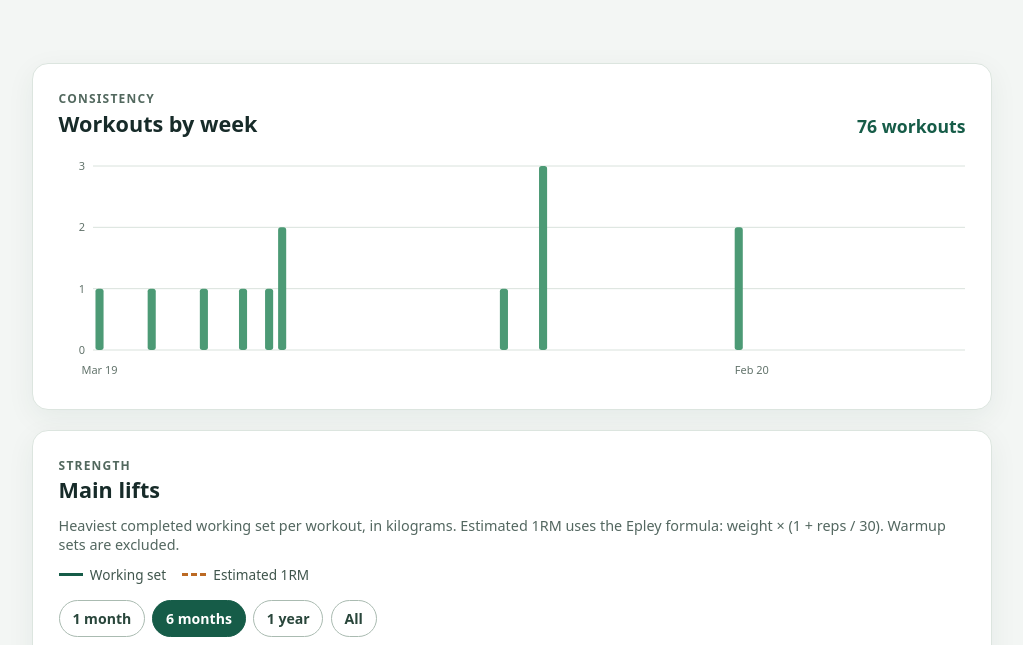
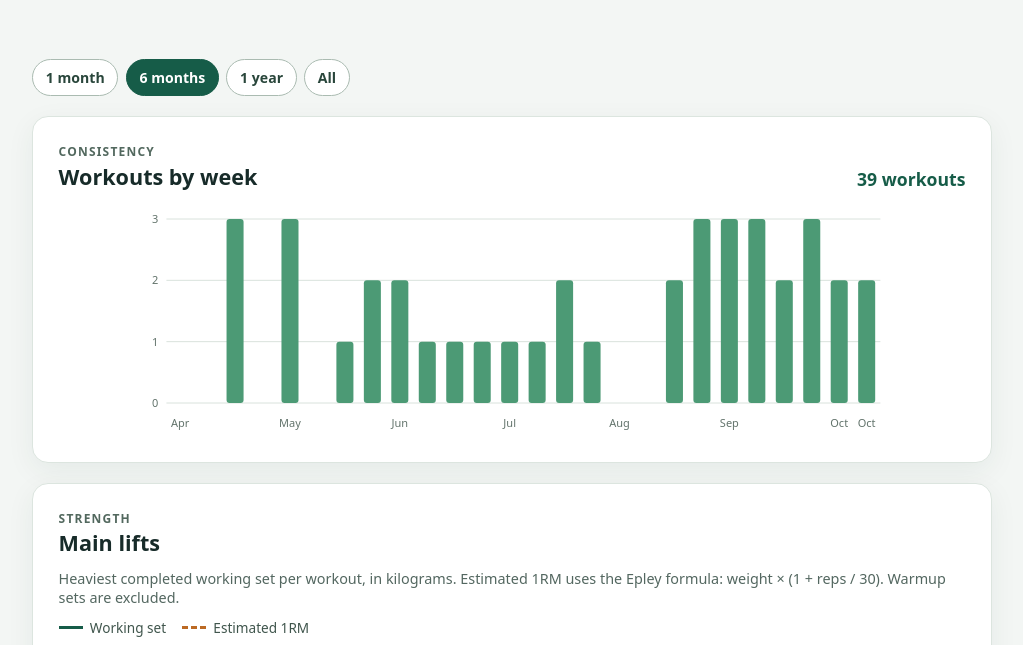
Before and after one commit to ThisFunctionalTom/liftosaur-to-garmin, a plain HTML site: page progress/site/index.html in a window 1280 px wide. Shown: the part 155-800 px from the top of the page, without its empty margins (128-1151 px from the left). Drawn offline with Linux system fonts and the light colour scheme.

Commit message:
Share chart range control across progress page

```diff
--- a/progress/site/app.js
+++ b/progress/site/app.js
@@ -1,5 +1,6 @@
 const status = document.querySelector('#status');
 const weeklyChart = document.querySelector('#weekly-chart');
+const weeklyEmpty = document.querySelector('#empty-weekly');
 const workoutTotal = document.querySelector('#workout-total');
 const updatedAt = document.querySelector('#updated-at');
 const ns = 'http://www.w3.org/2000/svg';
@@ -58,7 +59,14 @@ function formatKg(value) {
   return `${Number(value.toFixed(1))} kg`;
 }
 
+function weeksInRange(weeks) {
+  const start = rangeStart();
+  return weeks.filter(week => inRange(week.weekStart, start));
+}
+
 function drawWeeklyChart(weeks) {
+  weeks = weeksInRange(weeks);
+  weeklyEmpty.hidden = weeks.length > 0;
   if (!weeks.length) {
     weeklyChart.replaceChildren();
     return;
@@ -187,8 +195,10 @@ function drawStrengthChart(lift, exercises) {
 
 function showData(data) {
   progressData = data;
-  workoutTotal.textContent = `${data.totalWorkouts} workout${data.totalWorkouts === 1 ? '' : 's'}`;
-  drawWeeklyChart(data.weeks);
+  const weeks = weeksInRange(data.weeks);
+  const visibleWorkouts = weeks.reduce((total, week) => total + week.workouts, 0);
+  workoutTotal.textContent = `${visibleWorkouts} workout${visibleWorkouts === 1 ? '' : 's'}`;
+  drawWeeklyChart(weeks);
   for (const lift of lifts) drawStrengthChart(lift, data.exercises);
 
   if (data.generatedAtUtc) {
--- a/progress/site/index.html
+++ b/progress/site/index.html
@@ -17,6 +17,12 @@
       </header>
 
       <p id="status" class="status" role="status">Loading progress…</p>
+      <div class="range-toolbar" role="group" aria-label="Chart time range">
+        <button type="button" data-range="1m" aria-pressed="false">1 month</button>
+        <button type="button" data-range="6m" aria-pressed="true">6 months</button>
+        <button type="button" data-range="1y" aria-pressed="false">1 year</button>
+        <button type="button" data-range="all" aria-pressed="false">All</button>
+      </div>
 
       <section aria-labelledby="consistency-heading" class="panel">
         <div class="section-heading">
@@ -29,6 +35,7 @@
         <div class="chart-scroll" tabindex="0" aria-label="Weekly workout counts chart">
           <svg id="weekly-chart" role="img" aria-labelledby="weekly-chart-title weekly-chart-desc"></svg>
         </div>
+        <p id="empty-weekly" class="empty-chart" hidden>No workouts in this range.</p>
       </section>
 
       <section aria-labelledby="strength-heading" class="panel">
@@ -42,12 +49,6 @@
         <div class="chart-legend" aria-label="Chart legend">
           <span><i class="legend-swatch working-set-swatch" aria-hidden="true"></i>Working set</span>
           <span><i class="legend-swatch estimated-swatch" aria-hidden="true"></i>Estimated 1RM</span>
-        </div>
-        <div class="range-toolbar" role="group" aria-label="Strength trend time range">
-          <button type="button" data-range="1m" aria-pressed="false">1 month</button>
-          <button type="button" data-range="6m" aria-pressed="true">6 months</button>
-          <button type="button" data-range="1y" aria-pressed="false">1 year</button>
-          <button type="button" data-range="all" aria-pressed="false">All</button>
         </div>
         <div class="lift-charts">
           <section class="lift-chart" aria-labelledby="squat-heading">
```
